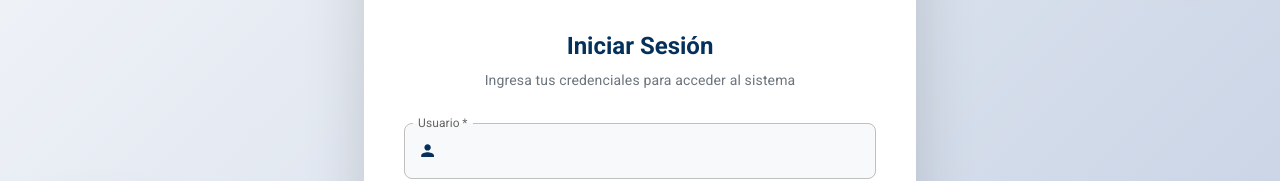
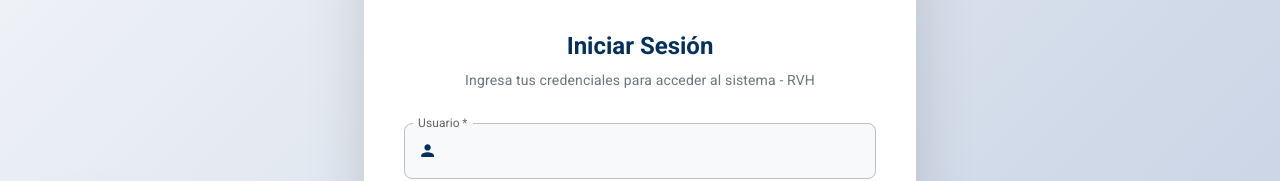
Before and after one commit to rvegah/SIFARMA-ERP, a React (Vite) app: page / in a window 1280 px wide. Shown: the part 288-469 px from the top of the page. Built offline with nearby package versions, Linux system fonts and the light colour scheme.

Commit message:
feat: se esta intando agregar el rewriter y webconfig - PRUEBA ACTUALIZACION GITHUB EN SERVIDOR

```diff
--- a/src/shared/components/LoginPage.jsx
+++ b/src/shared/components/LoginPage.jsx
@@ -297,7 +297,7 @@ function LoginPage() {
                   color: '#6c757d',
                 }}
               >
-                Ingresa tus credenciales para acceder al sistema
+                Ingresa tus credenciales para acceder al sistema - RVH
               </Typography>
 
               <Box component="form" onSubmit={handleLogin}>
```
